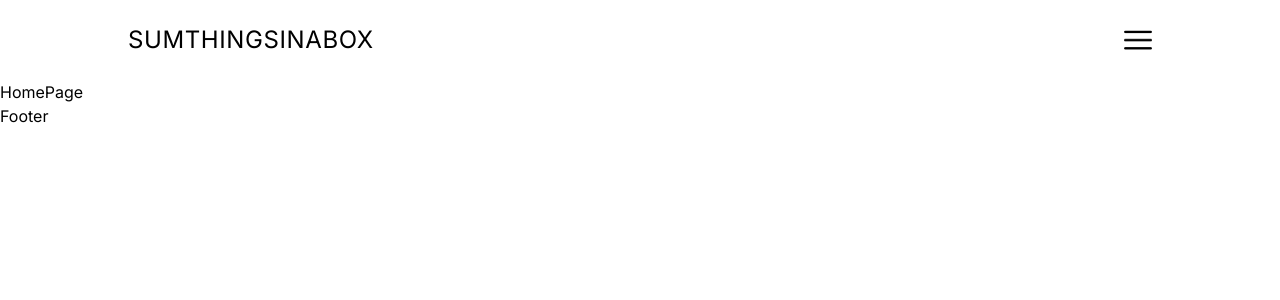
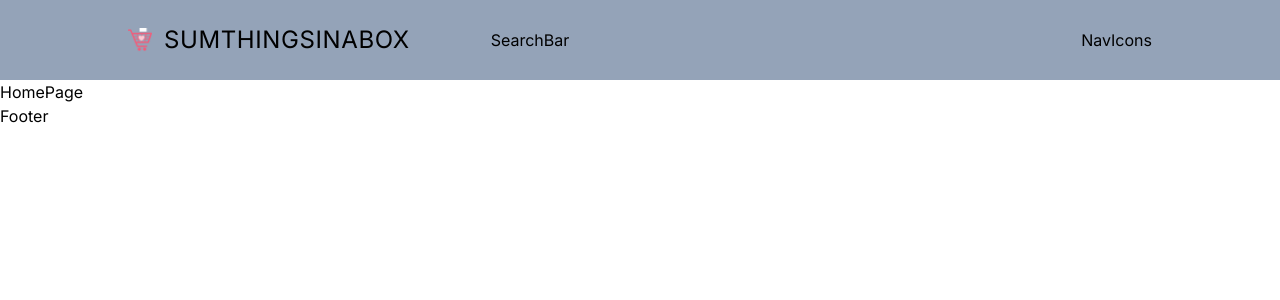
Before and after one commit to KHarrisDev/Sumthingsinabox, a Next.js app: page / in a window 1280 px wide. Shown: the top 300 px of the page. Built offline with nearby package versions, Linux system fonts and the light colour scheme.

Commit message:
Responsive Navbar
Created seperate components for the Navbar component. Setup views for mobile and desktop wueries

```diff
--- /dev/null
+++ b/src/components/NavIcons.tsx
@@ -0,0 +1,5 @@
+"use client";
+
+export default function NavIcons() {
+  return <div>NavIcons</div>;
+}
--- a/src/components/Navbar.tsx
+++ b/src/components/Navbar.tsx
@@ -2,17 +2,34 @@ import Link from "next/link";
 import Image from "next/image";
 
 import Menu from "./Menu";
+import SearchBar from "./SearchBar";
+import NavIcons from "./NavIcons";
 
 export default function Navbar() {
   return (
-    <div className="h-20 px-4 md:px-8 lg:px-16 xl:px-32 2xl:px-64 relative">
+    <div className="h-20 px-4 md:px-8 lg:px-16 xl:px-32 2xl:px-64 relative bg-slate-400">
       {/* Mobile */}
-      <div className="h-full flex items-center justify-between">
+      <div className="h-full flex items-center justify-between md:hidden">
         <Link href="/">
           <div className="text-2xl tracking-wide">SUMTHINGSINABOX</div>
         </Link>
         <Menu />
       </div>
+      {/* Bigger Screen Sizes */}
+      <div className="hidden md:flex items-center justify-between gap-8 h-full">
+        {/* Left */}
+        <div className="w-1/3">
+          <Link href="/" className="flex items-center gap-3">
+            <Image src="/logo.png" alt="" width={24} height={24} />
+            <div className="text-2xl tracking-wide">SUMTHINGSINABOX</div>
+          </Link>
+        </div>
+        {/* Right */}
+        <div className="w-2/3 flex items-center justify-between gap-8">
+          <SearchBar />
+          <NavIcons />
+        </div>
+      </div>
     </div>
   );
 }
--- /dev/null
+++ b/src/components/SearchBar.tsx
@@ -0,0 +1,3 @@
+export default function SearchBar() {
+  return <div>SearchBar</div>;
+}
```
